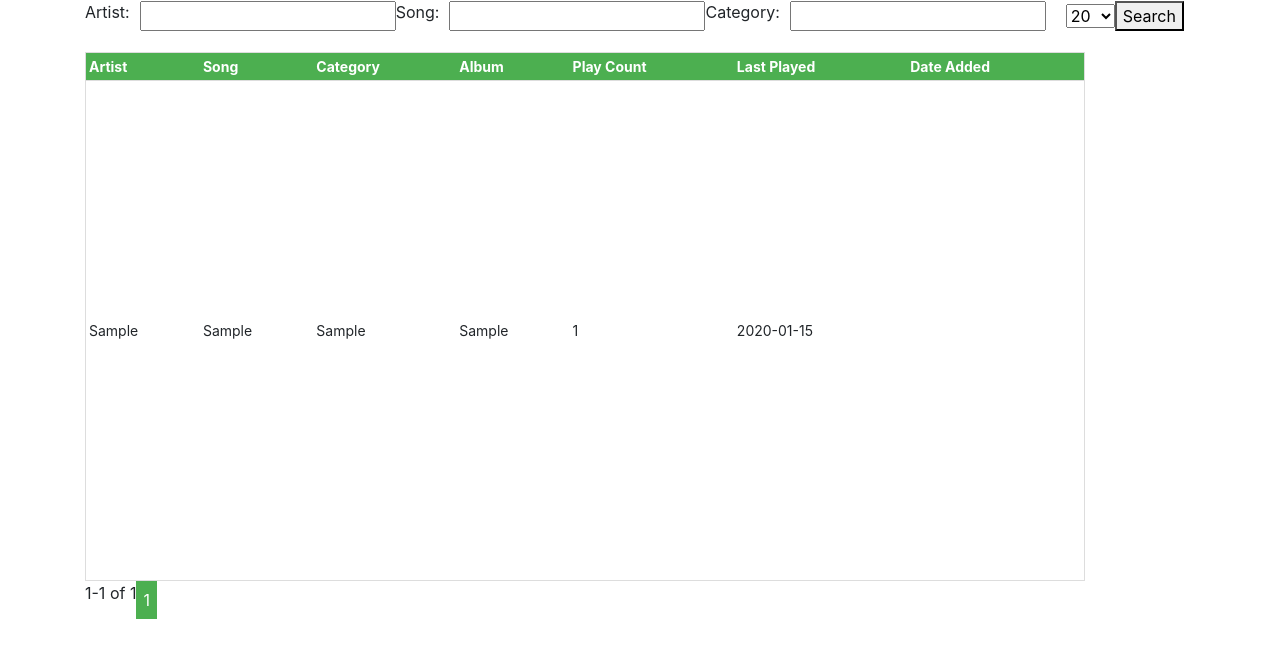
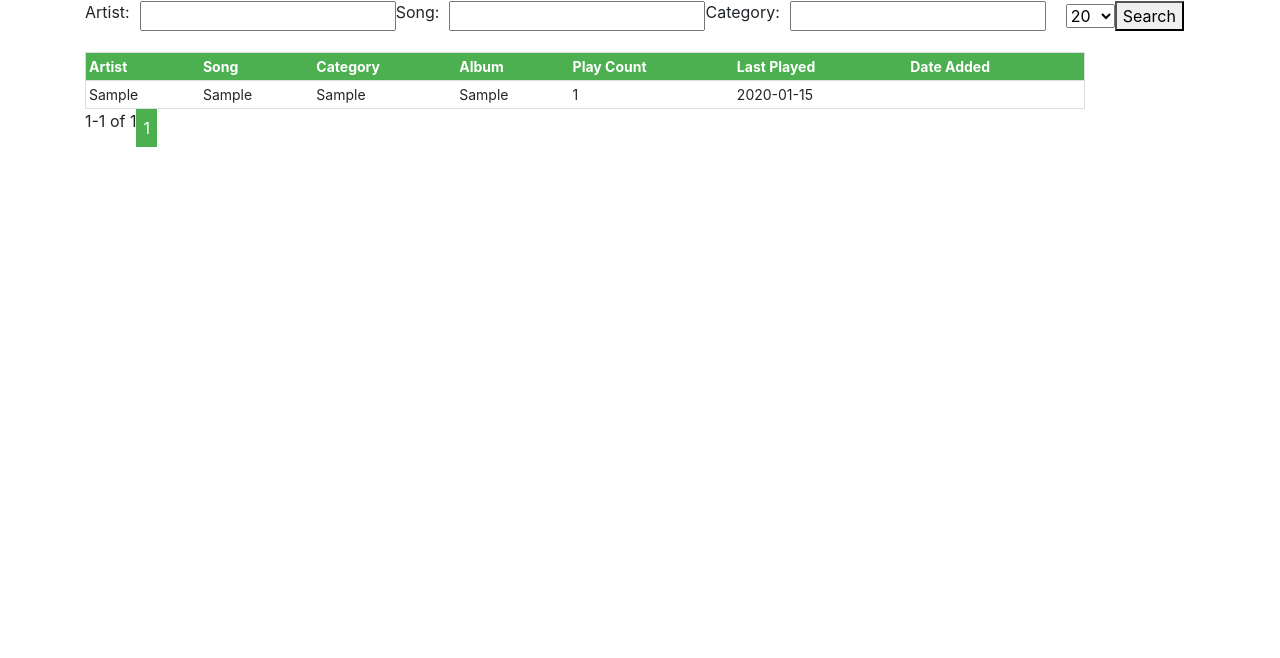
Before and after one commit to k14krug/kTunes, a Flask app: page /tracks in a window 1280 px wide. Shown: the part 56-714 px from the top of the page. Run offline with Flask 2, Linux system fonts and the light colour scheme; tables that the repository leaves empty hold one stand-in row (values such as "Sample post"); parts of the project's set-up code (start-up, migrations or seed data) failed here and were passed over; some libraries are stand-ins or nearby versions.

Commit message:
scroll changes

```diff
--- a/templates/tracks.html
+++ b/templates/tracks.html
@@ -21,7 +21,7 @@
         </select>
         <button type="submit">Search</button>
 	</form>
-  <div class="table"></div>
+  <div class="table table-striped" style="overflow-y: auto;"></div>
     <table>
       <thead>
         <tr>
@@ -34,7 +34,7 @@
           <th>Date Added</th>
         </tr>
       </thead>
-      <tbody style="overflow-y: scroll; height: 500px;">
+      <tbody>
         {% for track in tracks %}
           <tr>
             <td>{{ track['artist'] }}</td>
```
